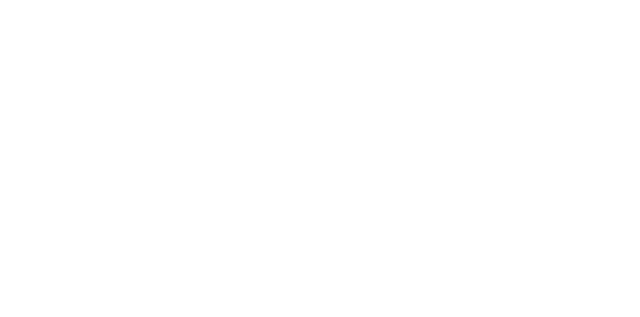
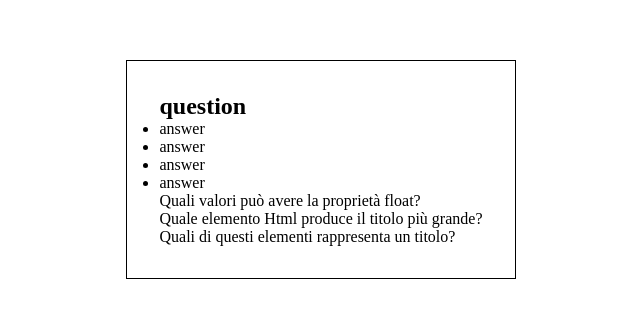
Before and after one commit to DavideBernardini/Quiz-App-with-timer, a Vue app: page / in a window 1280 px wide. Shown: the part 231-548 px from the top of the page, without its empty margins (319-959 px from the left). Built offline with nearby package versions, Linux system fonts and the light colour scheme.

Commit message:
add random questions

```diff
--- a/src/App.vue
+++ b/src/App.vue
@@ -1,16 +1,16 @@
 <template>
     <div id="app">
-
+        <Test/>
     </div>
 </template>
 
 <script>
-
+import Test from './components/Test.vue';
 
 export default {
     name: "App",
     components: {
-
+        Test
     },
 };
 </script>
@@ -18,4 +18,8 @@
 <style lang="scss">
 @import './assets/style/common.scss';
 
+#app {
+    height: 100vh;
+    display: flex;
+}
 </style>
--- a/src/assets/style/common.scss
+++ b/src/assets/style/common.scss
@@ -12,3 +12,10 @@
 }
 
 // typo
+
+
+.wrapper {
+    margin: auto;
+    border: 1px solid black; /*debug*/
+    padding: 2rem;
+}
--- a/src/assets/style/partials/mixins.scss
+++ b/src/assets/style/partials/mixins.scss
@@ -0,0 +1,7 @@
+// flex properties
+// center XY
+@mixin justify-align-center {
+    display: flex;
+    justify-content: center;
+    align-items: center;
+}
--- /dev/null
+++ b/src/components/Test.vue
@@ -0,0 +1,183 @@
+<template>
+    <div class="wrapper">
+        <h2>question</h2>
+        <ul class="answers">
+            <li>answer</li>
+            <li>answer</li>
+            <li>answer</li>
+            <li>answer</li>
+        </ul>
+        <div v-for="(item, index) in filterQuestions" :key="index">{{item.question}}</div>
+    </div>
+</template>
+
+<script>
+
+
+export default {
+  name: 'Test',
+  data() {
+      return {
+          TestQuestions: [
+              {
+                  question: "A cosa serve il tag break <br/> ?",
+                  answers: [
+                      {
+                          answer: "Ad andare a capo",
+                          correct: true
+                      },
+                      {answer: "A rompere le pagine"},
+                      {answer: "A creare una tabella"},
+                      {answer: "A creare un paragrafo"}
+                  ]
+              },
+              {
+                  question: "Cosa è possibile inserire nell'head del documento Html?",
+                  answers: [
+                      {answer: "Immagini"},
+                      {
+                          answer: "metadata",
+                          correct: true
+                      },
+                      {answer: "tabelle"},
+                      {answer: "contenuti multimediali"}
+                  ]
+              },
+              {
+                  question: "Per cosa sta HTML?",
+                  answers: [
+                      {answer: "Home Text Markup Language"},
+                      {answer: "HyperTool Markup Language"},
+                      {answer: "Hyperlink Text Markup Language"},
+                      {
+                          answer: "Hyper Text Markup Language",
+                          correct: true
+                      }
+                  ]
+              },
+              {
+                  question: "Quale elemento Html produce il titolo più grande?",
+                  answers: [
+                      {
+                          answer: "<h1>",
+                          correct: true
+                      },
+                      {answer: "<head>"},
+                      {answer: "<title>"},
+                      {answer: "<h6>"}
+                  ]
+              },
+              {
+                  question: "Quali di questi elementi rappresenta un titolo?",
+                  answers: [
+                      {
+                          answer: "<h5>",
+                          correct: true
+                      },
+                      {
+                          answer: "<h6>",
+                          correct: true
+                      },
+                      {answer: "<h7>"},
+                      {answer: "<h8>"}
+                  ],
+                  multipleChoice: true
+              },
+              {
+                  question: "Chi ha sviluppato l'Html?",
+                  answers: [
+                      {answer: "Steve Jobs"},
+                      {answer: "Bill Gates"},
+                      {answer: "Elon Musk"},
+                      {
+                          answer: "Tim Berners-Lee",
+                          correct: true
+                      }
+                  ]
+              },
+              {
+                  question: "Quali di questi selettori CSS sono corretti?",
+                  answers: [
+                      {
+                          answer: ":first-child",
+                          correct: true
+                      },
+                      {answer: ":first-parent"},
+                      {
+                          answer: "::after",
+                          correct: true
+                      },
+                      {answer: "::yesterday"}
+                  ],
+                  multipleChoice: true
+              },
+              {
+                  question: "Quali proprietà CSS permettono di cambiare il colore di sfondo?",
+                  answers: [
+                      {answer: "background-repeat"},
+                      {answer: "background-colours"},
+                      {answer: "background-color"},
+                      {answer: "background"}
+                  ],
+                  multipleChoice: true
+
+              },
+              {
+                  question: "Quali elementi hanno la proprietà disply inline di default?",
+                  answers: [
+                      {
+                          answer: "<span>",
+                          correct: true
+                      },
+                      {answer: "<section>"},
+                      {
+                          answer: "<a>",
+                          correct: true
+                      },
+                      {answer: "<p>"}
+                  ],
+                  multipleChoice: true
+
+              },
+              {
+                  question: "Quali valori può avere la proprietà float?",
+                  answers: [
+                      {
+                          answer: "left",
+                          correct: true
+                      },
+                      {answer: "center"},
+                      {
+                          answer: "right",
+                          correct: true
+                      },
+                      {
+                          answer: "none",
+                          correct: true
+                      }
+                  ],
+                  multipleChoice: true
+              }
+          ]
+      }
+  },
+  computed: {
+      filterQuestions() {
+          let questions = [];
+          while (questions.length < 3) {
+              let n = Math.floor(Math.random() * this.TestQuestions.length);
+              if (questions.includes(this.TestQuestions[n]) == false) {
+                  questions.push(this.TestQuestions[n])
+              }
+          }
+          console.log(questions);
+          return questions;
+      }
+  }
+}
+</script>
+
+<style lang="scss" scoped>
+
+
+</style>
```
